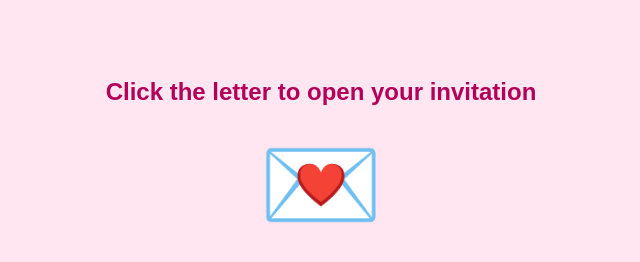
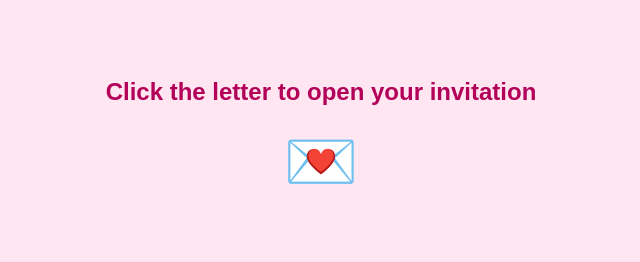
Before and after one commit to sahilgariya/wedding, a plain HTML site: page index.html in a window 1280 px wide. Shown: the whole page, without its empty margins (319-959 px from the left). Drawn offline with Linux system fonts and the light colour scheme.

Commit message:
index.html

```diff
--- a/index.html
+++ b/index.html
@@ -19,6 +19,14 @@
       font-size: 100px;
       cursor: pointer;
       transition: transform 0.3s;
+    }
+    #letter {
+      font-size: 60px;
+      text-align: center;
+      display: flex;
+      justify-content: center;
+      align-item: center;
+      height: 100vh;
     }
 
     #letter:hover {
```
